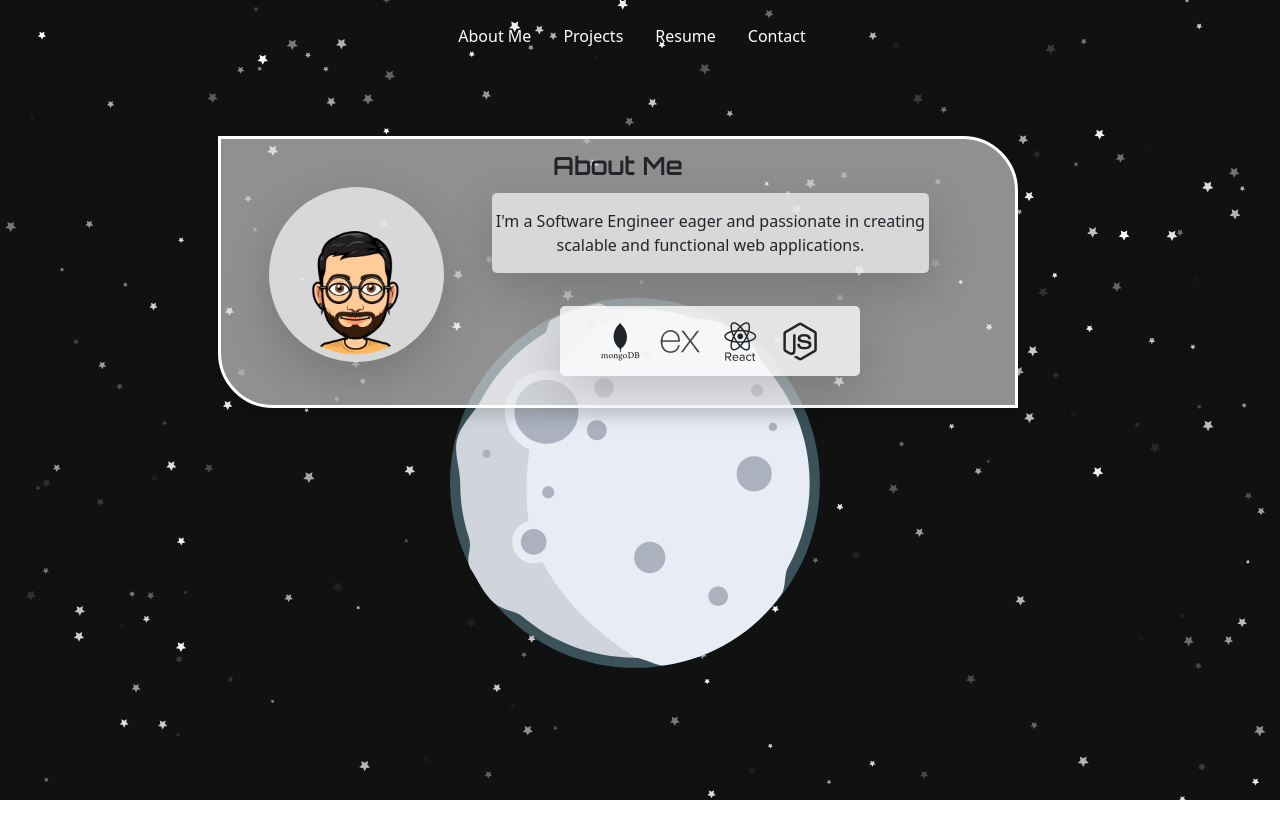
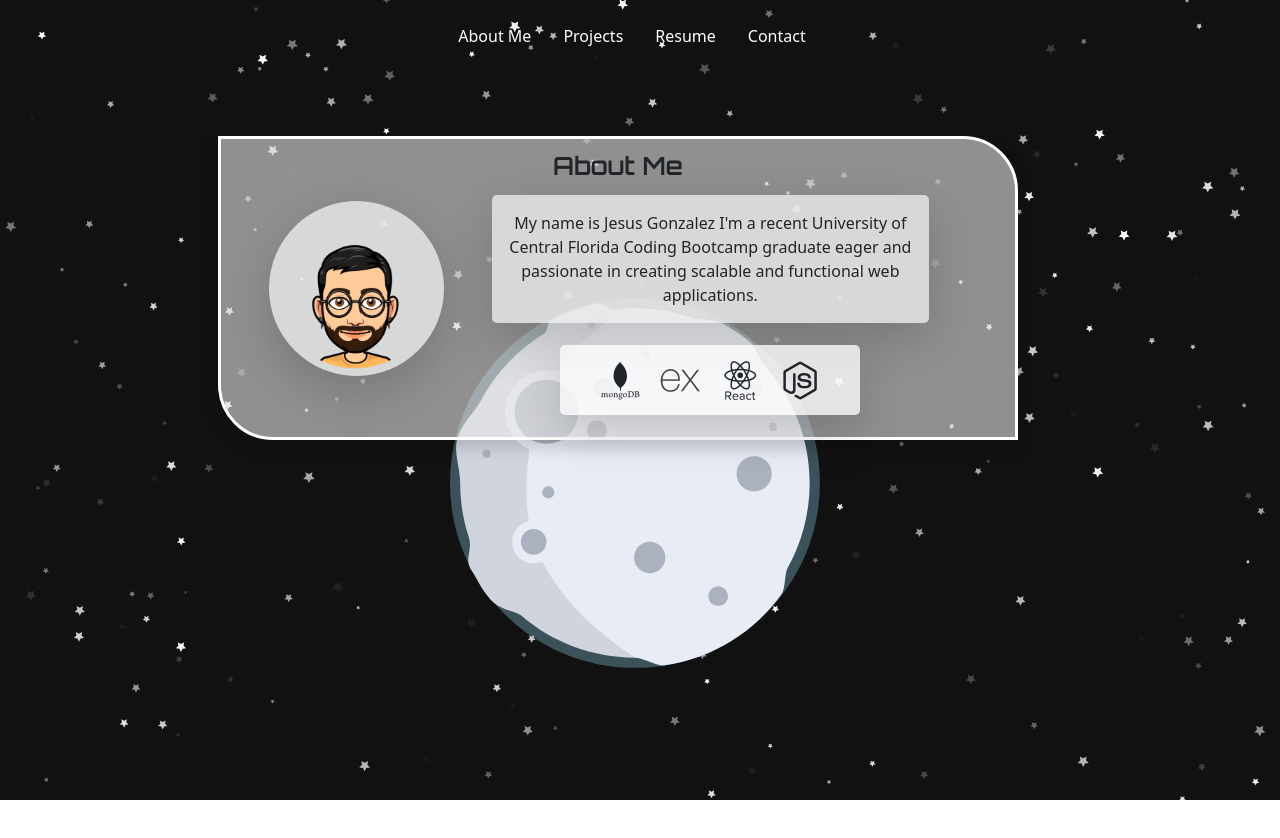
Before and after one commit to JesusGonzalez05/Portfolio-Jesus-Gonzalez, a React (Create React App) app: page /AboutMe in a window 1280 px wide. Shown: the top 838 px of the page. Built offline with nearby package versions, Linux system fonts and the light colour scheme.

Commit message:
changed about me

```diff
--- a/src/App.css
+++ b/src/App.css
@@ -58,7 +58,7 @@ font-weight: 100;
 display: flex;
 flex-direction: row;
 flex-wrap: wrap;
-height: 17rem;
+height: 19rem;
 width: 50rem;
 background-color: rgba(231, 231, 231, 0.6);
 border: 3px solid white;
--- a/src/pages/About.js
+++ b/src/pages/About.js
@@ -14,7 +14,7 @@ const About = () => {
         <img className='Avatar ms-sm-5 mb-sm-5 mb-5 shadow-lg' src = {Avatar} alt="Jesus' avatar"></img>
         <div className='text-icons'>
           <div className="about-text text-center shadow-lg ">
-            <p>I'm a Software Engineer eager and passionate in creating scalable and functional web applications. </p>
+            <p> My name is Jesus Gonzalez I'm a recent University of Central Florida Coding Bootcamp graduate eager and passionate in creating scalable and functional web applications.</p>
           </div>
           <div className='icons text-center shadow-lg'>
             <i id="Devicon" className="devicon-mongodb-plain-wordmark"></i>
```
